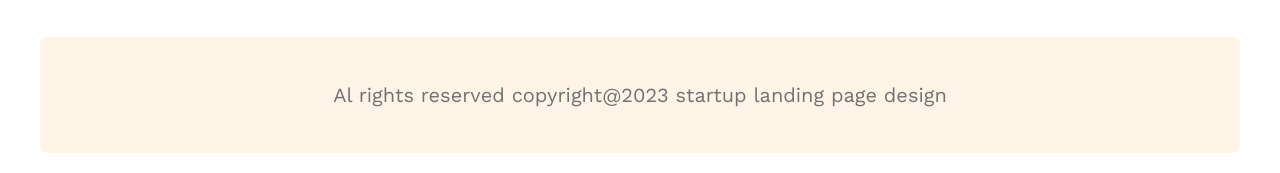
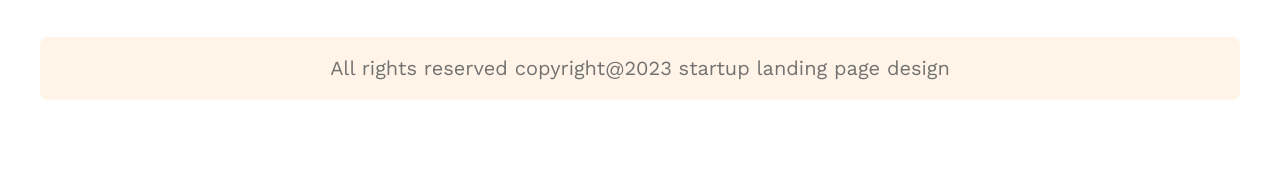
Before and after one commit to sourav-Cat/G3-architec-responsive, a plain HTML site: page index.html in a window 1280 px wide. Shown: the part 4058-4231 px from the top of the page. After the commit the page ends 4178 px from the top, so only its background shows below. Drawn offline with nearby package versions, Linux system fonts and the light colour scheme.

Commit message:
G3 architect for live  footer update cur again

```diff
--- a/index.html
+++ b/index.html
@@ -137,12 +137,11 @@
 
 <!-- footer -->
 <footer>
-<div class="footer-body ">
- <div>   <h6 class="footer-description text-light-gray">
-        <p>Al rights reserved copyright@2023 startup landing page design
-        </p>
-    </h6></div>
-</div>
+  <div class="footer-body">
+    <p class="footer-description text-light-gray">
+      All rights reserved copyright@2023 startup landing page design
+    </p>
+  </div>
 </footer>
 
 </body>
--- a/style.css
+++ b/style.css
@@ -261,7 +261,7 @@ text-align: center;
 
 
 }
-@media screen and (max-width:580px) and (max-width:1111px)
+@media screen and (max-width:580px)
 {
     .teams{
         flex-direction: column;
```
